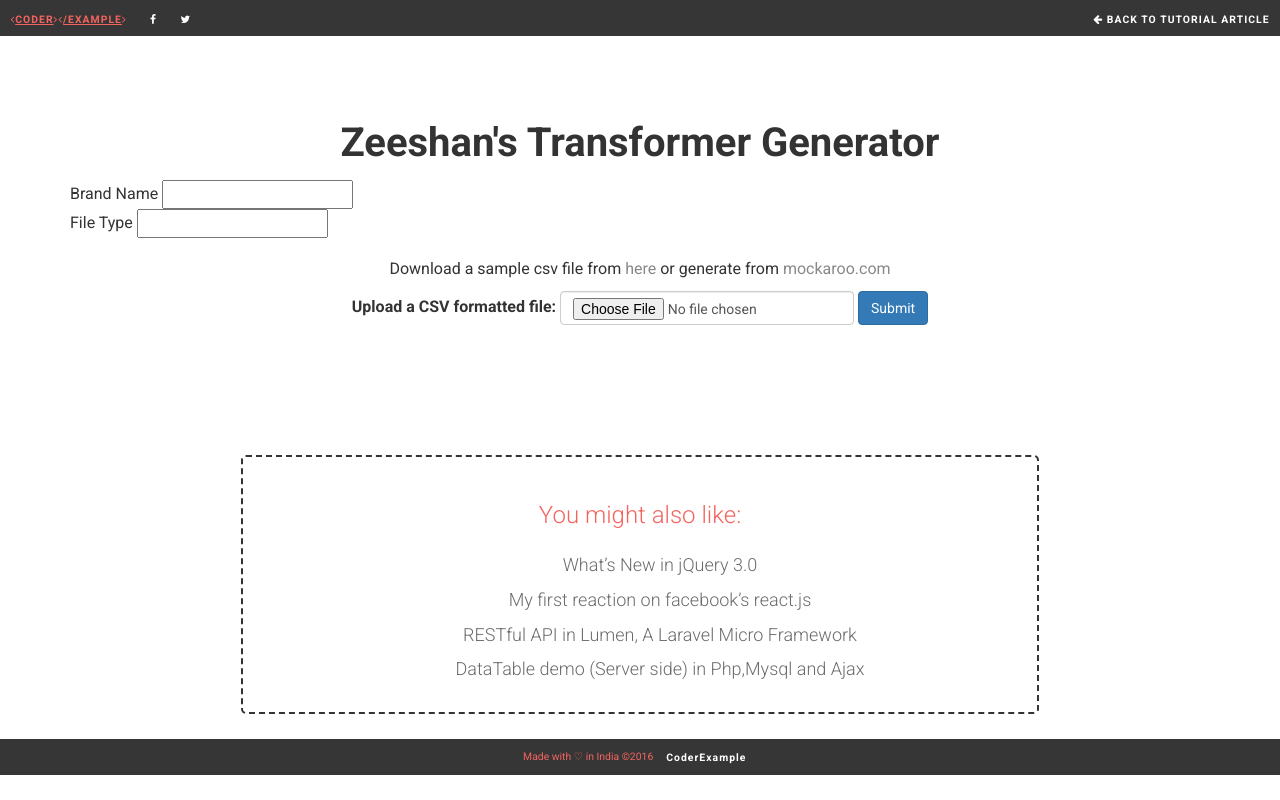
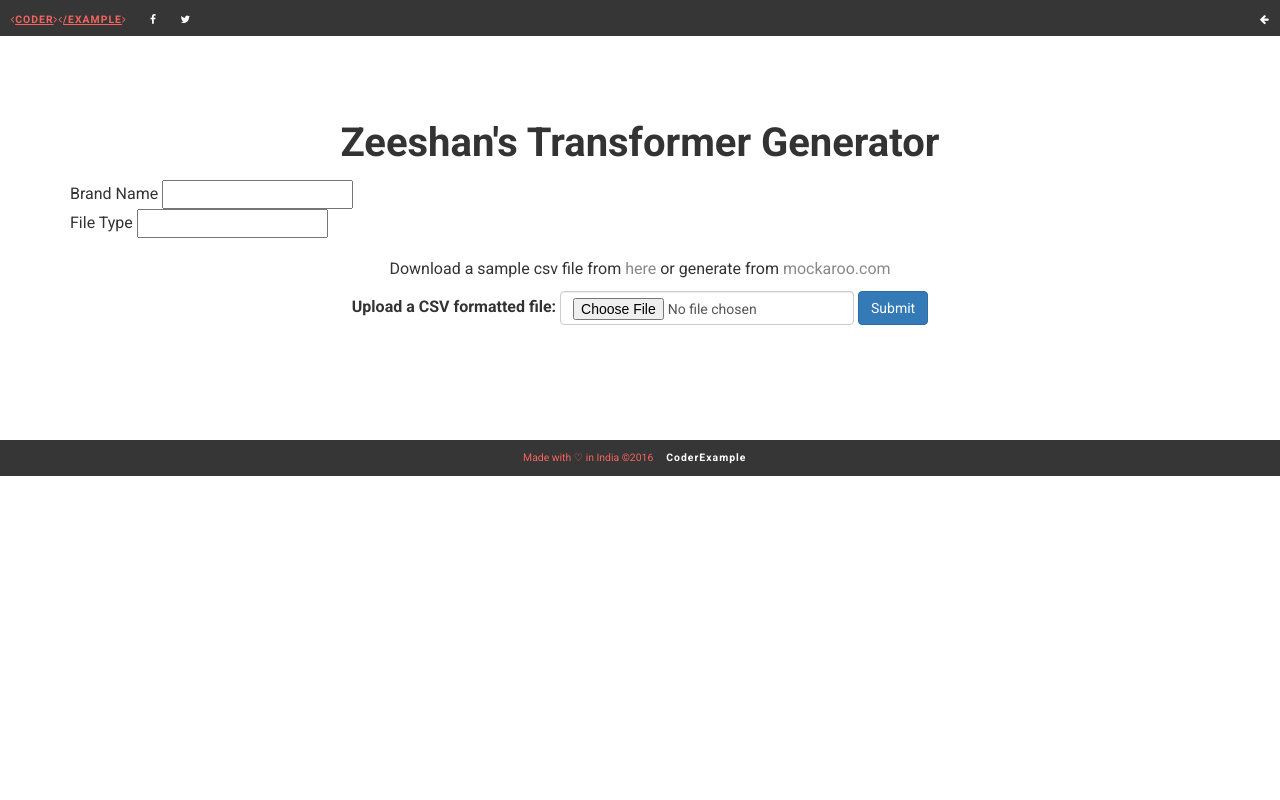
Before and after one commit to hashim-sohail/CSV-Transformer, a plain HTML site: page index.html in a window 1280 px wide. Drawn offline with nearby package versions, Linux system fonts and the light colour scheme.

Commit message:
csv change

```diff
--- a/index.html
+++ b/index.html
@@ -37,7 +37,7 @@
 
 			<span class="left"><a target="_blank" rel="nofollow" href="https://twitter.com/intent/tweet?url=https://coderexample.com/reading-csv-file-using-javascript/&text=Reading csv file using javascript&via=coderexample" title="Share on  Twitter" ><span> <i class="lh1 fa fa-twitter"></i></a></span>
 
-			<span class="right"><a  href="https://coderexample.com/reading-csv-file-using-javascript/"><i class="lh1 fa fa-arrow-left"></i> <span class="header-nav">Back to Tutorial Article</span></a></span>
+			<span class="right"><a  href="https://coderexample.com/reading-csv-file-using-javascript/"><i class="lh1 fa fa-arrow-left"></i> <span class="header-nav"></span></a></span>
 		</div>
         <div class="container">
 			<div class="row main"><!-- ad start -->
@@ -86,17 +86,6 @@
 			(adsbygoogle = window.adsbygoogle || []).push({});
 			</script>
 			</div>
-			<div class="main-related">
-				<div class="header-related">
-					<h2>You might also like:</h2>
-				</div>
-				<ul>
-					<li><a href="https://coderexample.com/whats-new-jquery-3-0/" title="What’s New in jQuery 3.0" >What’s New in jQuery 3.0</a></li>
-					<li><a href="https://coderexample.com/my-first-reaction-on-facebooks-react-js/" title="My first reaction on facebook’s react.js" >My first reaction on facebook’s react.js</a></li>
-					<li><a href="https://coderexample.com/restful-api-in-lumen-a-laravel-micro-framework/" title="RESTful API in Lumen, A Laravel Micro Framework)" >RESTful API in Lumen, A Laravel Micro Framework</a></li>
-					<li><a href="https://coderexample.com/datatable-demo-server-side-in-phpmysql-and-ajax/" title="DataTable demo (Server side) in Php,Mysql and Ajax" >DataTable demo (Server side) in Php,Mysql and Ajax</a></li>
-				</ul>
-			</div>
         </div>
 		<div class="footer-area clearfix">
 			Made with ♡ in India ©2016
--- a/js/reading-csv-file-using-javascript.js
+++ b/js/reading-csv-file-using-javascript.js
@@ -41,7 +41,7 @@ function buildTable(results){
 			if(file_type == 'simple'){
 				var name = cells[3].toLowerCase();
 				name = name.split(' ').join('-');
-				var stringToPush = [cells[0], '', 'Default', 'simple', cells[4], 'pk', cells[3], cells[6], cells[5],  '1', '1', 'Taxable Goods', '"Catalog, Search"', cells[7],  '', '', '',cells[8].toLowerCase() + '-' + name ,  '', '', '', '', '', '', '', '', '', '', '', '', '', '', '', '', '', '', cells[1], '', '','',cells[10], '1', '1', '0', '0', '1', '1', '0', '0',  '1', '1', '', '1', '1', '1', '1', '1', '1', '0', '0', '1', '0', '1', 'no', 'no',  '', '', '', '', '', '', '', '', '', cells[11], cells[12], cells[8]+'.jpg', cells[8]+'.jpg', cells[8]+'.jpg', image_string, '' ,cells[12].toLowerCase(), cells[13]];
+				var stringToPush = [cells[0], '', 'Default', 'simple', cells[4], 'pk', cells[3], cells[6], cells[5],  '1', '1', 'Taxable Goods', '"Catalog, Search"', cells[7],  '', '', '',cells[8].toLowerCase() + '-' + name ,  '', '', '', '', '', '', '', '', '', '', '', '', '', '', '', '', '', cells[14], cells[1], '', '','',cells[10], '1', '1', '0', '0', '1', '1', '0', '0',  '1', '1', '', '1', '1', '1', '1', '1', '1', '0', '0', '1', '0', '1', 'no', 'no',  '', '', '', '', '', '', '', '', '', cells[11], cells[12], cells[8]+'.jpg', cells[8]+'.jpg', cells[8]+'.jpg', image_string, '' ,cells[12].toLowerCase(), cells[13]];
 				new_csv.push(stringToPush);
 			} else {
 				if(cells[2] == ''){
@@ -49,7 +49,7 @@ function buildTable(results){
 					sku_string += "\"";
 					var name = cells[3].toLowerCase();
 					name = name.split(' ').join('-');
-					var stringToPush = [cells[0], '', 'Default', 'configurable', cells[4], 'base', cells[3], cells[6], cells[5],  '1', '1', 'Taxable Goods', '"Catalog, Search"', cells[7],  '', '', '',cells[8].toLowerCase() + '-' + name ,  '', '', '', '', '', '', '', '', '', '', '', '', '', '', '', '', '', '', cells[1], '', '',sku_string, cells[10], '1', '1', '0', '0', '1', '1', '0', '0',  '1', '1', '', '1', '1', '1', '1', '1', '1', '0', '0', '1', '0', '1', 'no', 'no',  '', '', '', '', '', '', '', '', '', cells[11], cells[12], cells[8]+'.jpg', cells[8]+'.jpg', cells[8]+'.jpg', image_string, '' ,cells[12].toLowerCase(), ''];
+					var stringToPush = [cells[0], '', 'Default', 'configurable', cells[4], 'base', cells[3], cells[6], cells[5],  '1', '1', 'Taxable Goods', '"Catalog, Search"', cells[7],  '', '', '',cells[8].toLowerCase() + '-' + name ,  '', '', '', '', '', '', '', '', '', '', '', '', '', '', '', '', '', cells[14], cells[1], '', '',sku_string, cells[10], '1', '1', '0', '0', '1', '1', '0', '0',  '1', '1', '', '1', '1', '1', '1', '1', '1', '0', '0', '1', '0', '1', 'no', 'no',  '', '', '', '', '', '', '', '', '', cells[11], cells[12], cells[8]+'.jpg', cells[8]+'.jpg', cells[8]+'.jpg', image_string, '' ,cells[12].toLowerCase(), ''];
 					if(brand  == 'Zeen'){
 						stringToPush[5] = 'pk';
 						stringToPush.push(cells[13]);
@@ -61,7 +61,7 @@ function buildTable(results){
 					sku_string += 'sku=' + cells[0] + ',' + 'size=' + cells[2] + '|';
 					var name = cells[3].toLowerCase();
 					name = name.split(' ').join('-');
-					var stringToPush = [cells[0], '' , 'Default', 'simple', cells[4], 'base', cells[3], cells[6], cells[5], '1', '1', 'Taxable Goods', 'Not Visible Individually', cells[7], '', '', '', cells[8].toLowerCase() + '-'  + name , '', '', '', '', '', '', '', '', '', '', '', '', '', '', '', '', '', '', cells[1], cells[2], '', '',  cells[10], '1', '1', '0', '0', '1', '1', '0', '0', '1', '1', '',  '1', '1', '1', '1', '1', '1', '0', '0', '1', '0', '1', 'no', 'no', '', '', '', '', '', '', '', '', '', cells[11], cells[12], cells[8]+'.jpg', cells[8]+'.jpg', cells[8]+'.jpg', image_string, '',cells[12].toLowerCase(), ''];
+					var stringToPush = [cells[0], '' , 'Default', 'simple', cells[4], 'base', cells[3], cells[6], cells[5], '1', '1', 'Taxable Goods', 'Not Visible Individually', cells[7], '', '', '', cells[8].toLowerCase() + '-'  + name , '', '', '', '', '', '', '', '', '', '', '', '', '', '', '', '', '', cells[14], cells[1], cells[2], '', '',  cells[10], '1', '1', '0', '0', '1', '1', '0', '0', '1', '1', '',  '1', '1', '1', '1', '1', '1', '0', '0', '1', '0', '1', 'no', 'no', '', '', '', '', '', '', '', '', '', cells[11], cells[12], cells[8]+'.jpg', cells[8]+'.jpg', cells[8]+'.jpg', image_string, '',cells[12].toLowerCase(), ''];
 					if(brand  == 'Zeen'){
 						stringToPush[5] = 'pk';
 						stringToPush.push(cells[13]);
```
